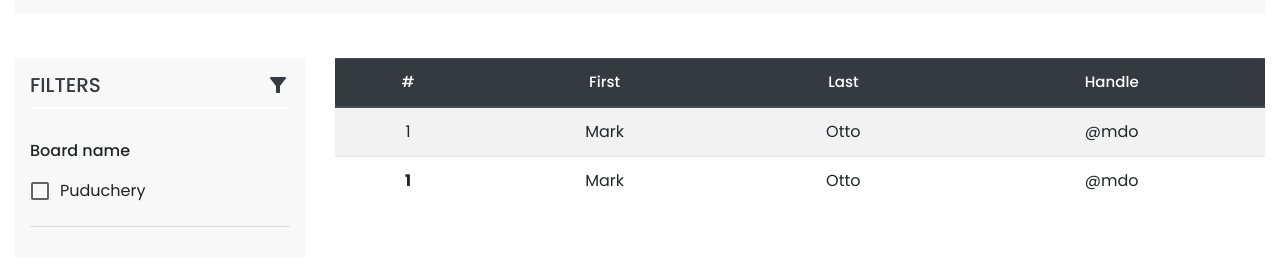
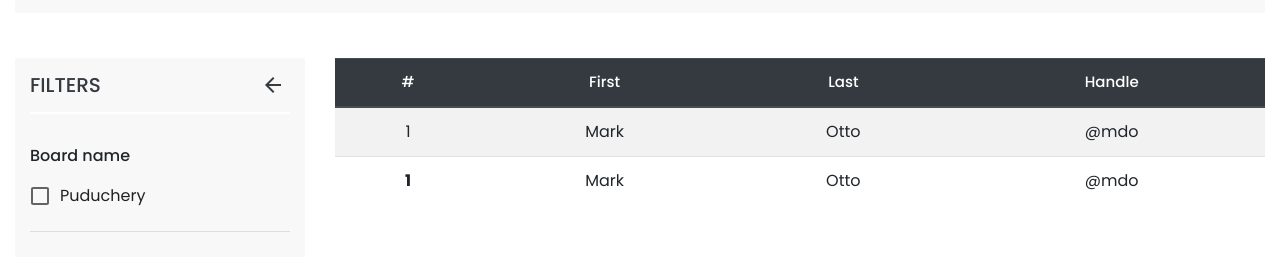
Before and after one commit to the-sniper/sainikNew, a React (Create React App) app in the folder sainikFrontend/: page /search in a window 1280 px wide. Shown: the part 162-428 px from the top of the page. Built offline with nearby package versions, Linux system fonts and the light colour scheme; the HTML template or start-up script is replaced by a standard one.

Commit message:
made changes to dropdown component

```diff
--- a/sainikFrontend/src/components/CustomDropdown/CustomDropdown.css
+++ b/sainikFrontend/src/components/CustomDropdown/CustomDropdown.css
@@ -25,7 +25,7 @@
   text-align: left;
   font-size: 15px;
   border: 1px solid #e3e3e3;
-  box-shadow: 0px 3px 10px #ccc;
+  box-shadow: 0px 3px 20px #1e1e1e40;
   border-bottom-left-radius: 3px;
   border-bottom-right-radius: 3px;
   background: #fff;
--- a/sainikFrontend/src/components/CustomDropdown/CustomDropdown.js
+++ b/sainikFrontend/src/components/CustomDropdown/CustomDropdown.js
@@ -11,6 +11,7 @@ class CustomDropdown extends Component {
         <button
           type="button"
           onClick={()=> this.setState({ shown: ! this.state.shown})}
+          onBlur={()=> this.setState({ shown: false})}
           className="btn d-flex justify-content-between align-items-center"
         >{this.props.label} <span class="material-icons">arrow_drop_down</span>
         </button>
--- a/sainikFrontend/src/views/Search/Search.css
+++ b/sainikFrontend/src/views/Search/Search.css
@@ -32,7 +32,7 @@
 }
 .ssFilters {
   background: #f8f8f8;
-  padding: 15px;
+  padding: 10px 15px;
 }
 .ssFilters .ssfTitle {
   margin-bottom: 30px;
@@ -56,3 +56,33 @@
 .ssfContent p {
   font-weight: 500;
 }
+
+.sainikSearch .showLtPanel {
+  margin: 0px 5px;
+  padding: 5px;
+  background: #efefef;
+  color: #343a40;
+  height: 50px;
+  width: 50px;
+  display: -webkit-box;
+  display: -ms-flexbox;
+  display: flex;
+  -webkit-box-pack: center;
+  -ms-flex-pack: center;
+  justify-content: center;
+  -webkit-box-align: center;
+  -ms-flex-align: center;
+  align-items: center;
+  text-decoration: none;
+}
+
+.sainikSearch .hideLtPanel{
+  color: #343a40;
+  padding: 5px;
+  text-decoration: none;
+}
+
+.sainikSearch .showLtPanel:hover, .sainikSearch .hideLtPanel:hover{
+  color: #343a40;
+  background: #e7e7e7;
+}
--- a/sainikFrontend/src/views/Search/Search.js
+++ b/sainikFrontend/src/views/Search/Search.js
@@ -5,6 +5,13 @@ import InputBox from "../../components/Input/InputBox/InputBox";
 import InputCheckbox from "../../components/Input/InputCheckbox/InputCheckbox";
 
 class Search extends Component {
+  constructor(props) {
+    super(props);
+    this.state = {
+      isShown: true,
+    };
+  }
+
   render() {
     return (
       <div className="sainikSearch container-fluid">
@@ -44,11 +51,22 @@ class Search extends Component {
           </div>
         </div>
         <div className="row">
+          {!this.state.isShown && (
+            <a className="showLtPanel" href="#" onClick={() => this.setState({ isShown: true })}>
+              <span class="material-icons">filter_alt</span>
+            </a>
+          )}
+          {this.state.isShown && (
             <div className="col-3">
               <div className="ssFilters">
                 <div className="ssfTitle d-flex justify-content-between align-items-center">
                   <h3>FILTERS</h3>
-                <span class="material-icons">filter_alt</span>
+                  <a href="#"
+                    onClick={() => this.setState({ isShown: false })}
+                    class="material-icons hideLtPanel"
+                  >
+                    arrow_back
+                  </a>
                 </div>
                 <div className="ssfContent">
                   <p>Board name</p>
@@ -56,7 +74,8 @@ class Search extends Component {
                 </div>
               </div>
             </div>
-          <div className="col-9">
+          )}
+          <div className="col">
             <div className="table-responsive">
               <table class="table table-striped table-hover">
                 <thead class="thead-dark">
```
Also changed, not shown: 1 other file (tests, documents, lock files or other folders). Lines whose indentation alone changed are shown as unchanged.
